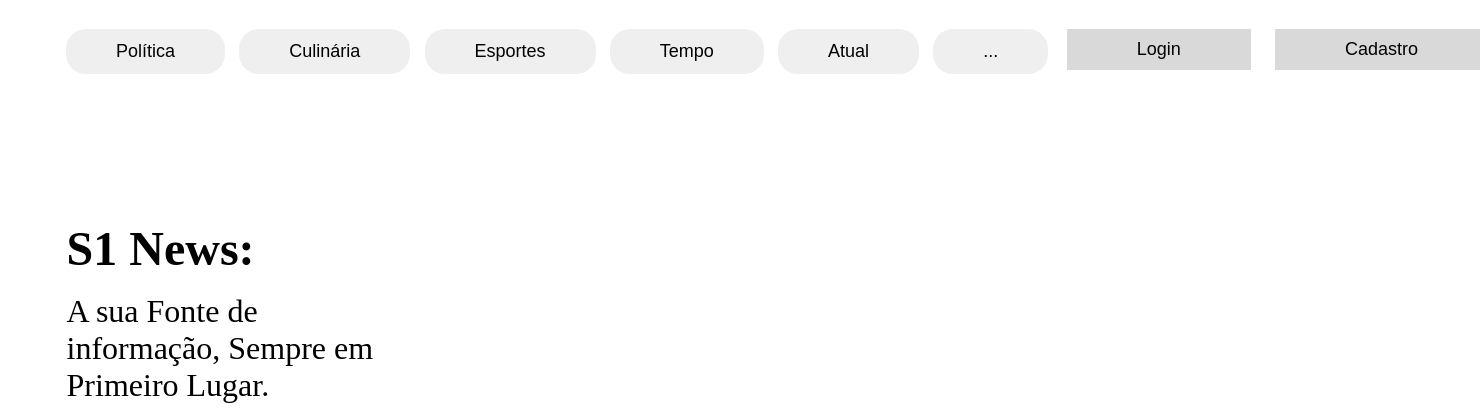
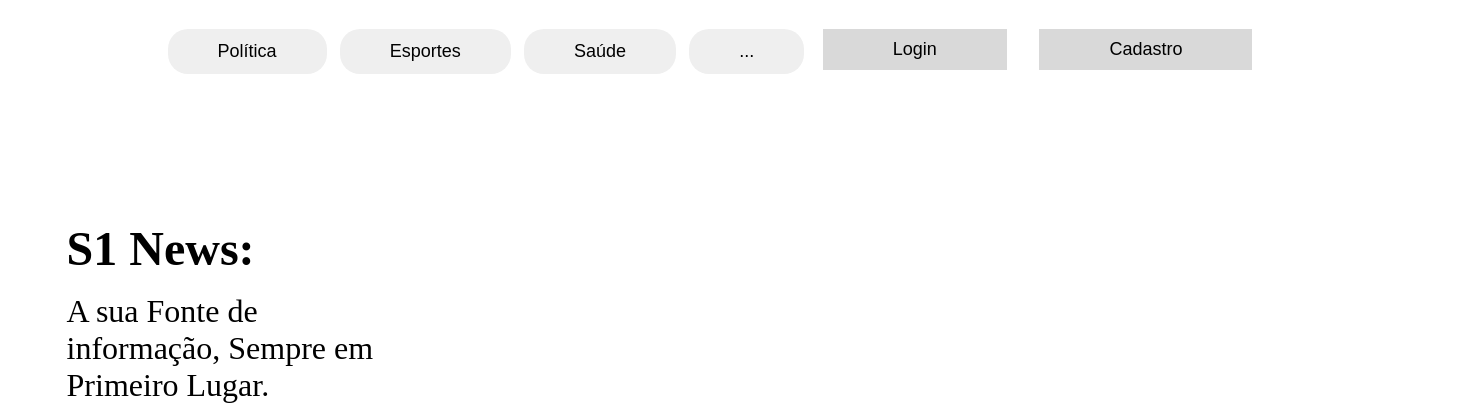
Before and after one commit to waldyr06/S1-news, a Flask app: page / in a window 1480 px wide. Shown: the top 420 px of the page. Run offline with Flask 3, Linux system fonts and the light colour scheme; some libraries are stand-ins or nearby versions.

Commit message:
Alterações na tela inicial

```diff
--- a/app/static/css/style1.css
+++ b/app/static/css/style1.css
@@ -3,12 +3,12 @@ body{
 }
 
 .botoes-noticias{
-    margin-left: 3%;
+    margin-left: 10%;
     margin-top: 2%;
     flex-direction: row;
     display: flex;
 }
-#politica, #culinaria, #esportes, #tempo, #atual, #outros {
+#politica, #esportes, #saude, #outros {
     margin-left: 1%;
 }
 #login input[type="button"]{
@@ -18,16 +18,24 @@ body{
     background-color: rgb(217, 217, 217);
 }
 #cadastro input[type="button"]{
-    margin-left:20%;
+    margin-left:24%;
     border-radius: 0;
     padding: 10px 70px;
     background-color: rgb(217, 217, 217);
 }
-#novos-botoes input[type="button"]{
-    margin-top: 10%;
+#novos-botoes{
+    margin: 0;
+    margin-top: 1%;
+    margin-left: 47%;
     display: flex;
     flex-direction: column;
+    z-index: 100;
+    position: absolute;
 }
+#botao2, #botao3{
+    margin-top: 3%;
+}
+
 /*Todos os botões */
 input[type="button"] {
     padding: 12px 50px;
--- a/app/templates/index.html
+++ b/app/templates/index.html
@@ -13,27 +13,16 @@
                 <input type="button" value="Política">
             </div>
 
-            <div id = "culinaria">
-                <input type="button" value="Culinária">
-            </div>
-
             <div id = "esportes">
                 <input type="button" value="Esportes">
             </div>
 
-            <div id = "tempo">
-                <input type="button" value="Tempo">
-            </div>
-
-            <div id = "atual">
-                <input type="button" value="Atual">
+            <div id = "saude">
+                <input type="button" value="Saúde">
             </div>
 
             <div id = "outros">
                 <input type="button" value="..." id="botaomais">
-
-            </div>
-            <div id = "novos-botoes">
 
             </div>
 
@@ -49,8 +38,11 @@
 
 
     </header>
+    <div id = "novos-botoes">
 
+    </div>
     <main>
+
         <div id = "fraseh1">
             <h1>S1 News:</h1>
         </div>
@@ -94,7 +86,7 @@
                             novobotao.value = "Economia";
                         }
                         else if(i===3){
-                            novobotao.value = "Saude";
+                            novobotao.value = "Saúde";
                         }
                             div.appendChild(novobotao);
                 }
```
